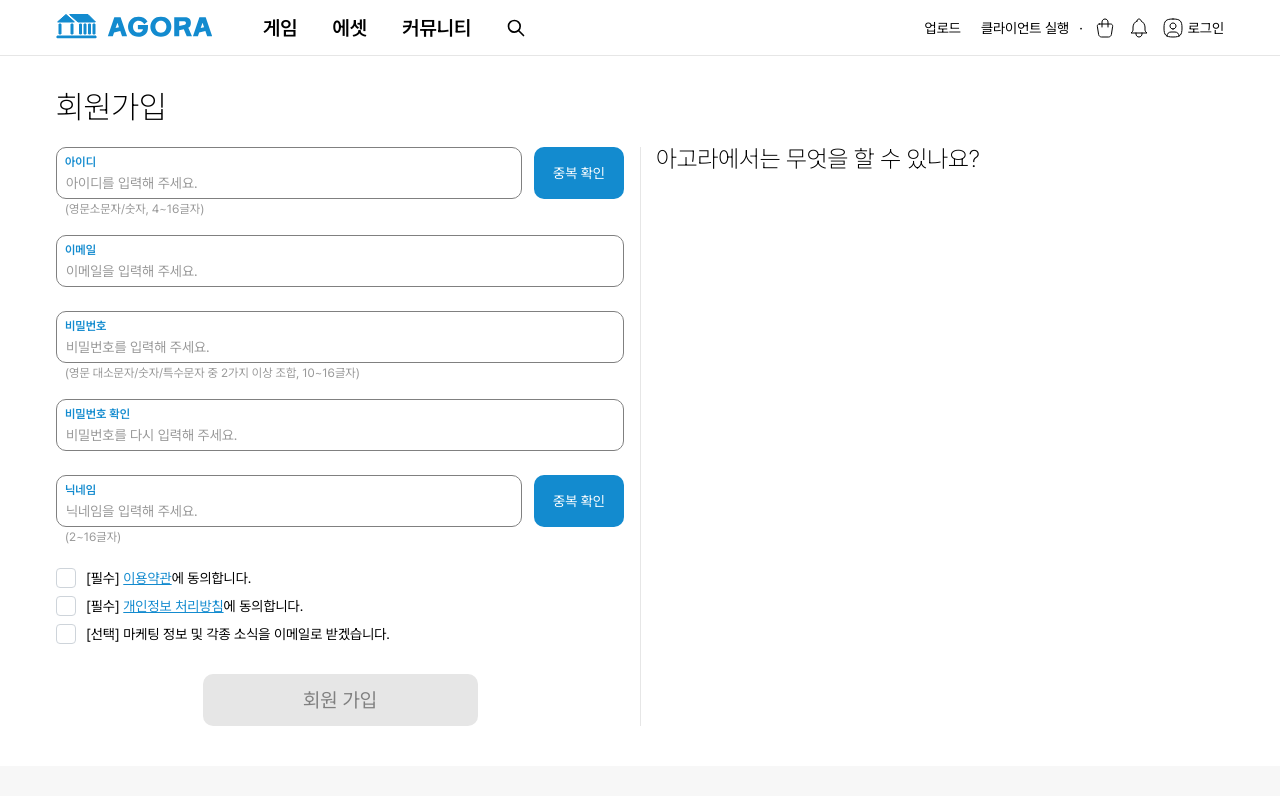
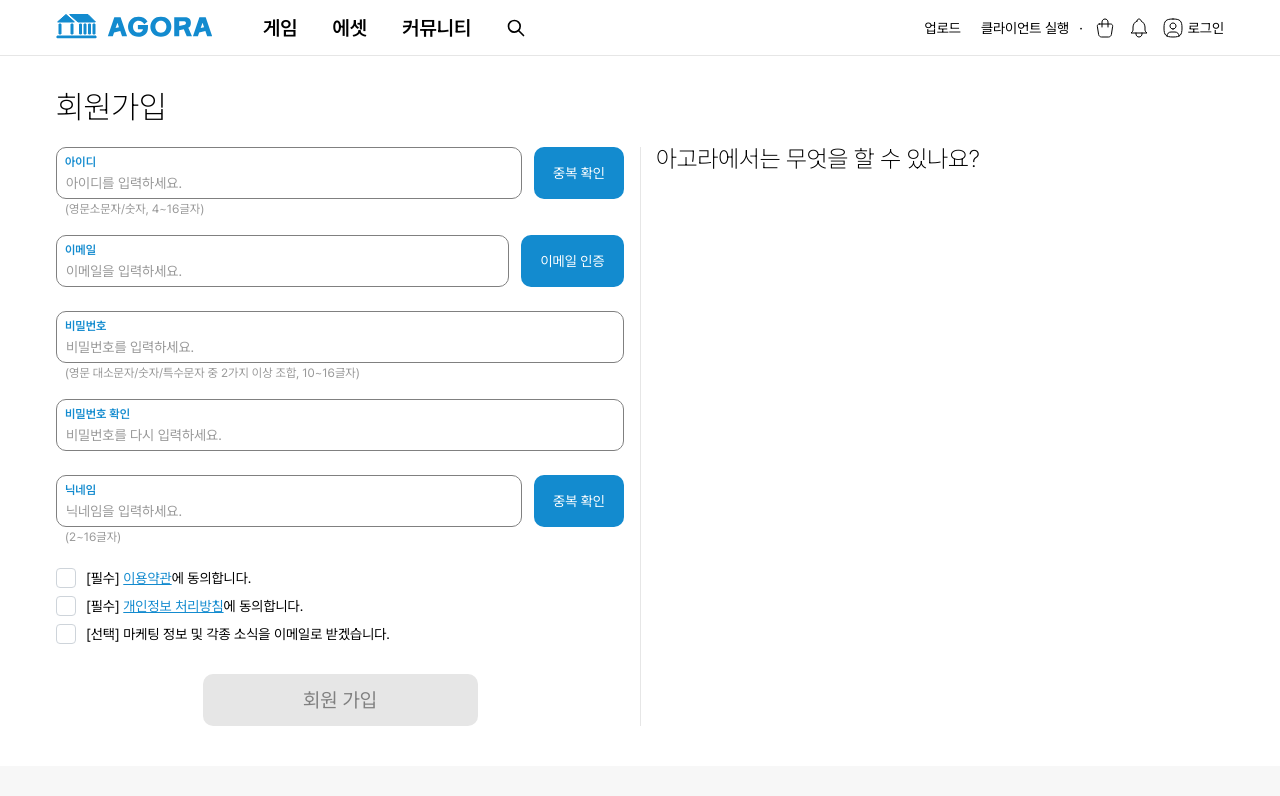
Before and after one commit to IndieHolic/frontend, a Next.js app in the folder next-app/: page /join-us in a window 1280 px wide. Shown: the top 796 px of the page. Built offline with nearby package versions, Linux system fonts and the light colour scheme.

Commit message:
이메일 인증 추가

```diff
--- /dev/null
+++ b/next-app/components/JoinUs/EmailVerifyModal/EmailVerifyModal.module.css
@@ -0,0 +1,80 @@
+.ModalContent {
+  width: 400px;
+  height: 368px;
+
+  border-radius: 10px;
+
+  flex-basis: 400px;
+}
+.ModalHeader {
+  min-height: 44px;
+  padding: 16px 16px 0px;
+
+  justify-content: flex-end;
+}
+.ModalBody {
+  padding: 0px 36px 25px;
+}
+
+.BlackExtraLight32 {
+  font-size: 32px;
+  font-weight: var(--font-weight-extra-light);
+  color: black;
+
+  line-height: 1;
+}
+
+.BlackRegular18 {
+  font-size: 18px;
+  font-weight: var(--font-weight-regular);
+  color: black;
+
+  line-height: 1;
+}
+.MainMedium18 {
+  font-size: 18px;
+  font-weight: var(--font-weight-medium);
+  color: var(--main);
+
+  line-height: 1;
+}
+
+.BlackRegular16 {
+  font-size: 16px;
+  font-weight: var(--font-weight-regular);
+  color: black;
+
+  line-height: 1;
+}
+
+.Button {
+  width: 328px;
+  height: 52px;
+
+  border: none;
+  border-radius: 10px;
+  background-color: var(--main);
+
+  font-size: 20px;
+  font-weight: var(--font-weight-bold);
+  color: white;
+}
+.Button:hover {
+  background-color: var(--main-dark);
+}
+
+.VerifyButton {
+  width: 103px;
+  height: 52px;
+
+  border: none;
+  border-radius: 10px;
+  background-color: var(--main);
+
+  font-size: 14px;
+  font-weight: var(--font-weight-regular);
+  color: white;
+}
+.VerifyButton:hover {
+  background-color: var(--main-dark);
+}
--- /dev/null
+++ b/next-app/components/JoinUs/EmailVerifyModal/EmailVerifyModal.tsx
@@ -0,0 +1,63 @@
+"use client";
+
+import classes from "./EmailVerifyModal.module.css";
+import { Text, Modal, Stack, Divider, Button } from "@mantine/core";
+import { useDisclosure } from "@mantine/hooks";
+
+export function EmailVerifyModal() {
+  const [opened, { open, close }] = useDisclosure(false);
+
+  return (
+    <>
+      <Modal
+        classNames={{
+          content: classes.ModalContent,
+          header: classes.ModalHeader,
+          body: classes.ModalBody,
+        }}
+        opened={opened}
+        onClose={close}
+        centered
+      >
+        <Stack align="center" gap={"0px"}>
+          <Text className={classes.BlackExtraLight32}>이메일 인증</Text>
+          <Divider color="#E6E6E6" w={"100%"} mt={"25px"} />
+          <Stack align="center" gap={"8px"} mt={"16px"}>
+            <Text className={classes.BlackRegular18}>
+              <Text className={classes.MainMedium18} component="span">
+                skku@g.skku.edu
+              </Text>
+              로
+            </Text>
+            <Text className={classes.BlackRegular16}>
+              인증 메일이 발송되었습니다.
+            </Text>
+          </Stack>
+          <Stack align="center" gap={"8px"} mt={"20px"}>
+            <Text className={classes.BlackRegular16}>
+              발송된 메일에 포함된 인증 버튼을 누른 뒤에
+            </Text>
+            <Text className={classes.BlackRegular16}>
+              아래의 이메일 인증 완료 버튼을 눌러주시면
+            </Text>
+            <Text className={classes.BlackRegular16}>
+              이메일 인증이 완료됩니다.
+            </Text>
+          </Stack>
+          <Button
+            className={classes.Button}
+            onClick={close}
+            variant="filled"
+            mt={"36px"}
+          >
+            이메일 인증 완료
+          </Button>
+        </Stack>
+      </Modal>
+
+      <Button className={classes.VerifyButton} onClick={open}>
+        이메일 인증
+      </Button>
+    </>
+  );
+}
--- a/next-app/components/JoinUs/JoinUs.tsx
+++ b/next-app/components/JoinUs/JoinUs.tsx
@@ -10,6 +10,7 @@ import {
   Button,
   TextInput,
 } from "@mantine/core";
+import { EmailVerifyModal } from "./EmailVerifyModal/EmailVerifyModal";
 
 export function JoinUs() {
   return (
@@ -20,47 +21,155 @@ export function JoinUs() {
         <Box className={classes.Box}>
           {/* 입력 오총사 */}
           <Stack gap={"20px"}>
-            <TextInputBox
-              title="아이디"
-              placeholder="아이디를 입력해 주세요."
-              isCheckButton={true}
-              isCheck={false}
-              isError={false}
-              checkMessage="* 사용 가능한 아이디입니다."
-              errorMessage="* 이미 사용된 아이디이거나 형식이 올바르지 않습니다."
-              message="(영문소문자/숫자, 4~16글자)"
-            />
-            <TextInputBox
-              title="이메일"
-              placeholder="이메일을 입력해 주세요."
-              isCheck={false}
-              isError={false}
-              checkMessage="* 사용 가능한 이메일입니다."
-              errorMessage="* 이미 사용된 이메일이거나 형식이 올바르지 않습니다."
-            />
-            <TextInputBox
-              title="비밀번호"
-              placeholder="비밀번호를 입력해 주세요."
-              isError={false}
-              errorMessage="* 비밀번호 형식이 올바르지 않습니다."
-              message="(영문 대소문자/숫자/특수문자 중 2가지 이상 조합, 10~16글자)"
-            />
-            <TextInputBox
-              title="비밀번호 확인"
-              placeholder="비밀번호를 다시 입력해 주세요."
-              isError={false}
-              errorMessage="* 비밀번호가 일치하지 않습니다."
-            />
-            <TextInputBox
-              title="닉네임"
-              placeholder="닉네임을 입력해 주세요."
-              isCheckButton={true}
-              isCheck={false}
-              isError={false}
-              checkMessage="* 사용 가능한 닉네임입니다."
-              errorMessage="* 이미 사용된 닉네임이거나 형식이 올바르지 않습니다."
-              message="(2~16글자)"
-            />
+            {/* 아이디 입력 박스 */}
+            <Box className={classes.TextInputRoot}>
+              <Group gap={"12px"}>
+                <Box
+                  className={`${classes.TextInputBox} ${
+                    false && classes.TextInputBoxError
+                  }`}
+                >
+                  <Text className={classes.MainSemiBold12}>아이디</Text>
+                  <TextInput
+                    classNames={{ input: classes.TextInputInput }}
+                    variant="unstyled"
+                    size="xs"
+                    placeholder="아이디를 입력하세요."
+                  />
+                </Box>
+                <Button className={classes.RepetButton}>중복 확인</Button>
+              </Group>
+              {/* 안내 메세지 */}
+              <Group gap={"2px"} pl={"9px"}>
+                {false && (
+                  <Text className={classes.MainRegular12}>
+                    * 사용 가능한 아이디입니다.
+                  </Text>
+                )}
+                {false && (
+                  <Text className={classes.HighlightRegular12}>
+                    * 이미 사용된 아이디이거나 형식이 올바르지 않습니다.
+                  </Text>
+                )}
+                <Text className={classes.Gray5Regular12}>
+                  (영문소문자/숫자, 4~16글자)
+                </Text>
+              </Group>
+            </Box>
+            {/* 이메일 입력 박스 */}
+            <Box className={classes.TextInputRoot}>
+              <Group gap={"12px"}>
+                <Box
+                  className={`${classes.TextInputBox} ${
+                    false && classes.TextInputBoxError
+                  }`}
+                >
+                  <Text className={classes.MainSemiBold12}>이메일</Text>
+                  <TextInput
+                    classNames={{ input: classes.TextInputInput }}
+                    variant="unstyled"
+                    size="xs"
+                    placeholder="이메일을 입력하세요."
+                  />
+                </Box>
+                {/* 이메일 인증 버튼 */}
+                <EmailVerifyModal />
+              </Group>
+              {/* 안내 메세지 */}
+              <Group gap={"2px"} pl={"9px"}>
+                {false && (
+                  <Text className={classes.HighlightRegular12}>
+                    * 이메일 인증을 해 주세요.
+                  </Text>
+                )}
+              </Group>
+            </Box>
+            {/* 비밀번호 입력 박스 */}
+            <Box className={classes.TextInputRoot}>
+              <Box
+                className={`${classes.TextInputBox} ${
+                  false && classes.TextInputBoxError
+                }`}
+              >
+                <Text className={classes.MainSemiBold12}>비밀번호</Text>
+                <TextInput
+                  classNames={{ input: classes.TextInputInput }}
+                  variant="unstyled"
+                  size="xs"
+                  placeholder="비밀번호를 입력하세요."
+                />
+              </Box>
+              {/* 안내 메세지 */}
+              <Group gap={"2px"} pl={"9px"}>
+                {false && (
+                  <Text className={classes.HighlightRegular12}>
+                    * 비밀번호 형식이 올바르지 않습니다.
+                  </Text>
+                )}
+                <Text className={classes.Gray5Regular12}>
+                  (영문 대소문자/숫자/특수문자 중 2가지 이상 조합, 10~16글자)
+                </Text>
+              </Group>
+            </Box>
+            {/* 비밀번호 확인 입력 박스 */}
+            <Box className={classes.TextInputRoot}>
+              <Group gap={"12px"}>
+                <Box
+                  className={`${classes.TextInputBox} ${
+                    false && classes.TextInputBoxError
+                  }`}
+                >
+                  <Text className={classes.MainSemiBold12}>비밀번호 확인</Text>
+                  <TextInput
+                    classNames={{ input: classes.TextInputInput }}
+                    variant="unstyled"
+                    size="xs"
+                    placeholder="비밀번호를 다시 입력하세요."
+                  />
+                </Box>
+              </Group>
+              {/* 안내 메세지 */}
+              <Group gap={"2px"} pl={"9px"}>
+                {false && (
+                  <Text className={classes.HighlightRegular12}>
+                    * 비밀번호가 일치하지 않습니다.
+                  </Text>
+                )}
+              </Group>
+            </Box>
+            {/* 닉네임 입력 박스 */}
+            <Box className={classes.TextInputRoot}>
+              <Group gap={"12px"}>
+                <Box
+                  className={`${classes.TextInputBox} ${
+                    false && classes.TextInputBoxError
+                  }`}
+                >
+                  <Text className={classes.MainSemiBold12}>닉네임</Text>
+                  <TextInput
+                    classNames={{ input: classes.TextInputInput }}
+                    variant="unstyled"
+                    size="xs"
+                    placeholder="닉네임을 입력하세요."
+                  />
+                </Box>
+                <Button className={classes.RepetButton}>중복 확인</Button>
+              </Group>
+              {/* 안내 메세지 */}
+              <Group gap={"2px"} pl={"9px"}>
+                {false && (
+                  <Text className={classes.MainRegular12}>
+                    * 사용 가능한 닉네임입니다.
+                  </Text>
+                )}
+                {false && (
+                  <Text className={classes.HighlightRegular12}>
+                    * 이미 사용된 닉네임이거나 형식이 올바르지 않습니다.
+                  </Text>
+                )}
+                <Text className={classes.Gray5Regular12}>(2~16글자)</Text>
+              </Group>
+            </Box>
           </Stack>
           {/* 동의 삼총사 */}
           <Agreement />
@@ -68,6 +177,7 @@ export function JoinUs() {
             className={`${classes.Button} ${false && classes.ButtonActive}`}
             variant="filled"
             mt={"30px"}
+            disabled
           >
             회원 가입
           </Button>
@@ -79,60 +189,6 @@ export function JoinUs() {
             아고라에서는 무엇을 할 수 있나요?
           </Text>
         </Box>
-      </Group>
-    </Box>
-  );
-}
-
-interface TextInputBoxProps {
-  title: string;
-  placeholder: string;
-  isCheckButton?: boolean;
-  isCheck?: boolean;
-  isError?: boolean;
-  checkMessage?: string;
-  errorMessage?: string;
-  message?: string;
-}
-export function TextInputBox({
-  title,
-  placeholder,
-  isCheckButton = false,
-  isCheck = false,
-  isError = false,
-  checkMessage = "",
-  errorMessage = "",
-  message = "",
-}: TextInputBoxProps) {
-  return (
-    <Box className={classes.TextInputRoot}>
-      <Group gap={"12px"}>
-        <Box
-          className={`${classes.TextInputBox} ${
-            isError && classes.TextInputBoxError
-          }`}
-        >
-          <Text className={classes.MainSemiBold12}>{title}</Text>
-          <TextInput
-            classNames={{ input: classes.TextInputInput }}
-            variant="unstyled"
-            size="xs"
-            placeholder={placeholder}
-          />
-        </Box>
-        {isCheckButton && (
-          <Button className={classes.RepetButton}>중복 확인</Button>
-        )}
-      </Group>
-      {/* 안내 메세지 */}
-      <Group gap={"2px"} pl={"9px"}>
-        {isCheck && (
-          <Text className={classes.MainRegular12}>{checkMessage}</Text>
-        )}
-        {isError && (
-          <Text className={classes.HighlightRegular12}>{errorMessage}</Text>
-        )}
-        <Text className={classes.Gray5Regular12}>{message}</Text>
       </Group>
     </Box>
   );
```
